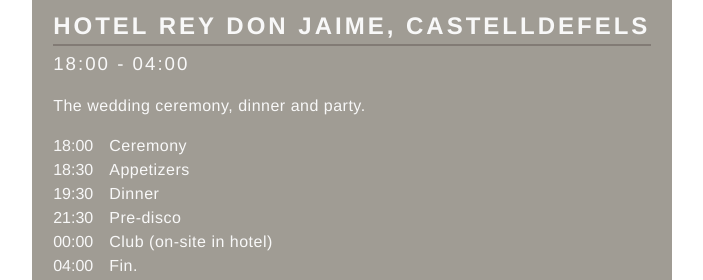
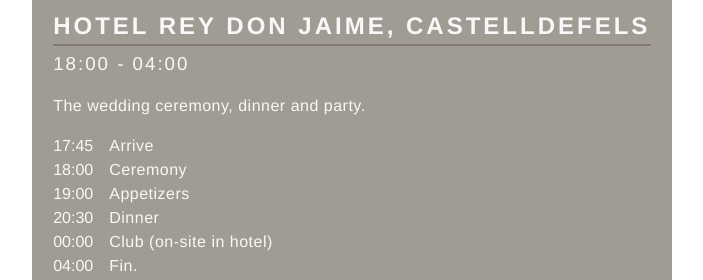
Before and after one commit to 11ac11/wedding-app, a Next.js app: page /itinerary in a window 1280 px wide. Shown: the part 960-1240 px from the top of the page, without its empty margins (288-991 px from the left). Built offline with nearby package versions, Linux system fonts and the light colour scheme; a web font is replaced by a local one.

Commit message:
updated itinerary

```diff
--- a/app/itinerary/page-info.jsx
+++ b/app/itinerary/page-info.jsx
@@ -107,10 +107,10 @@ export default function PageInfo() {
         <EventName>Hotel rey don jaime, Castelldefels</EventName>
         <StyledTime>18:00 - 04:00</StyledTime>
         <p>{`The wedding ceremony, dinner and party.`}</p>
+        <TimeAndEvent time={'17:45'} event={'Arrive'} />
         <TimeAndEvent time={'18:00'} event={'Ceremony'} />
-        <TimeAndEvent time={'18:30'} event={'Appetizers'} />
-        <TimeAndEvent time={'19:30'} event={'Dinner'} />
-        <TimeAndEvent time={'21:30'} event={'Pre-disco'} />
+        <TimeAndEvent time={'19:00'} event={'Appetizers'} />
+        <TimeAndEvent time={'20:30'} event={'Dinner'} />
         <TimeAndEvent time={'00:00'} event={'Club (on-site in hotel)'} />
         <TimeAndEvent time={'04:00'} event={'Fin.'} />
       </div>
```
